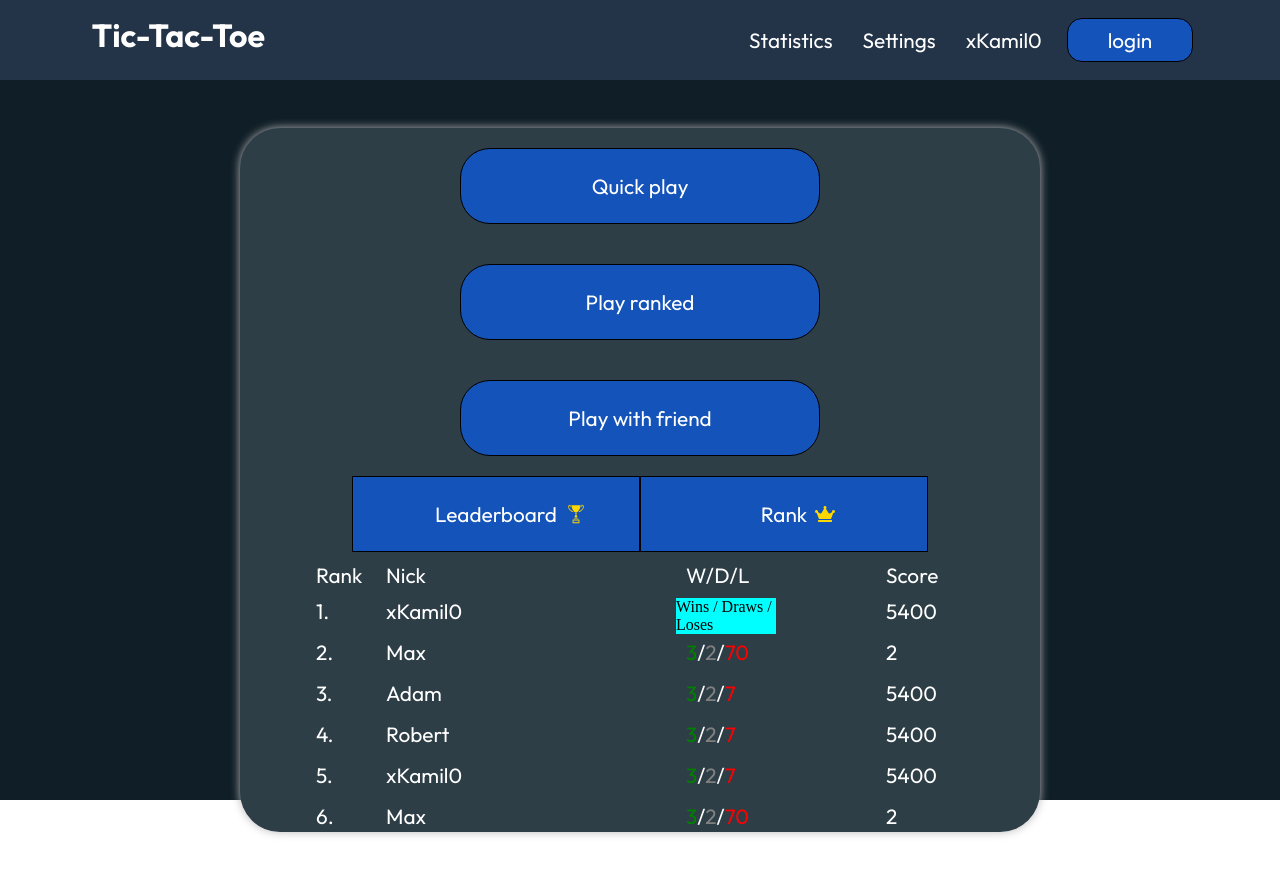
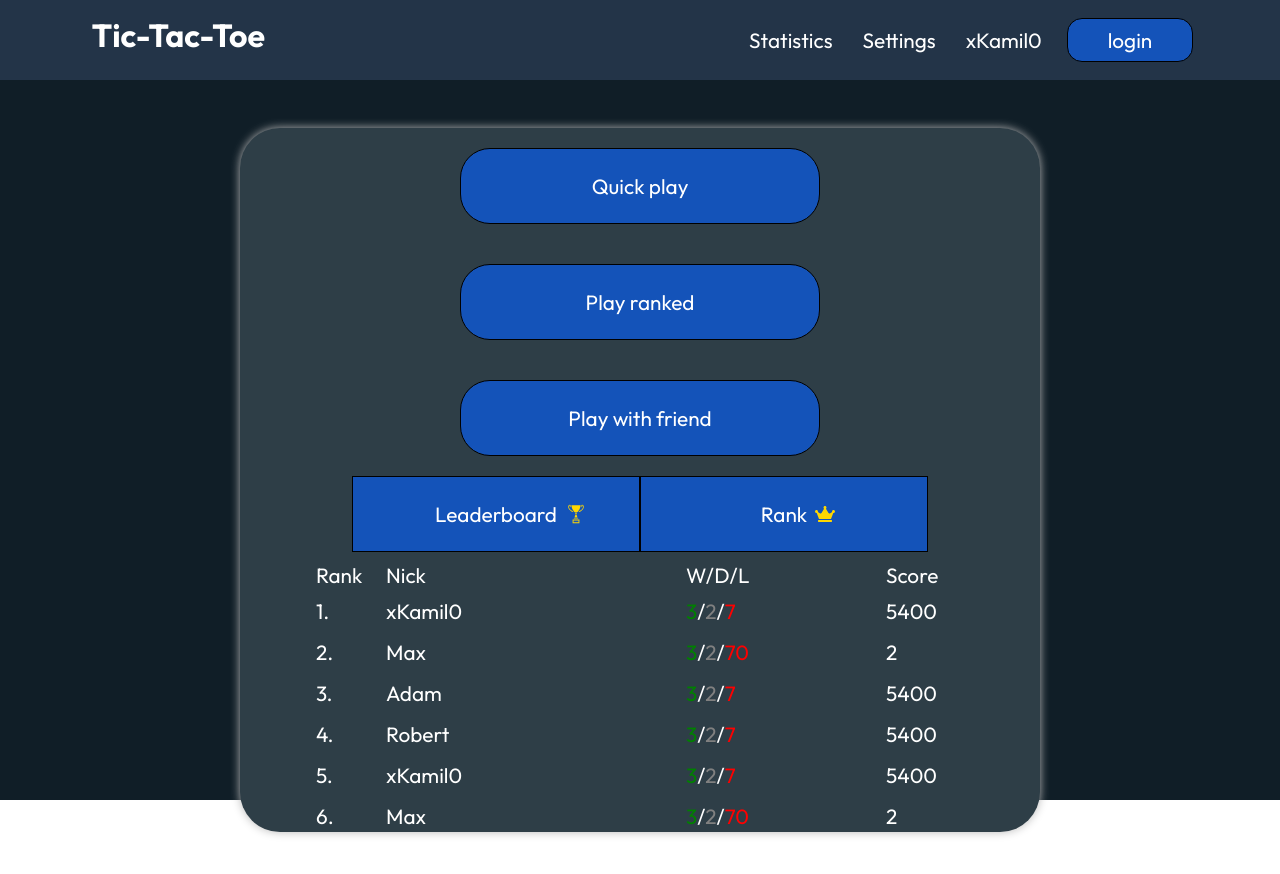
Before and after one commit to bilskik/Tic-Tac-Toe, a React (Create React App) app: page / in a window 1280 px wide. Shown: the top 874 px of the page. Built offline with nearby package versions, Linux system fonts and the light colour scheme.

Commit message:
Adding popup-info

```diff
--- a/src/App.css
+++ b/src/App.css
@@ -20,10 +20,12 @@
     --color-textlose: red;
     --color-textdraw: gray;
     --color-scroll: #A9BECA;
-    --color-backlight: #788993;
+    --color-backlight: rgb(120, 137, 147);
+    --color-popup: rgb(120, 137, 147,0.8);
     --fontBoard-size: 1.3rem;
     --fontNav-size: 1.3rem;
     --fontNav-mobile-size: 1.3rem;
     --fontHeader-size: 2rem;
     --fontHeader-mobile-size: 1.7rem;
+    --font-popup-size: 1rem;
 }
--- a/src/pages/home/mainSection/buttonContainer/board/Ranksboard.tsx
+++ b/src/pages/home/mainSection/buttonContainer/board/Ranksboard.tsx
@@ -1,3 +1,4 @@
+import { BlobOptions } from "buffer";
 import { playersData, playersRankData } from "../../../../../constraints/boardData";
 import PopupInfo from "../../popupinfo/PopupInfo";
 import "./ranksboard.css"
@@ -17,6 +18,8 @@ interface LeaderboardRanks {
   }
 const Ranksboard = (props : { type : string}) => {
     const [data,setData] = useState<PlayerRanks[] | LeaderboardRanks[]>();
+    const [popupShow, setPopupShow] = useState<boolean>(false);
+
     useEffect(() => {
         if(props.type === "leaderboard") {
             setData(playersData);
@@ -24,17 +27,33 @@ const Ranksboard = (props : { type : string}) => {
             setData(playersRankData);
         }
     },[props])
+    const handleWDLEnter = () => {
+        setPopupShow(true)
+    }
+    const handleWDLLeave = () => {
+        setPopupShow(false);
+    }
     return (
         <div className="board">
             <div className={`board__description board__description-${props.type}`}>
                 <p className="board__descrpition-rank">Rank</p>
                 <p className="board__descrpition-nick">Nick</p>
                 {
-                    props.type === "leaderboard" ? <p className="board__descrpition-stats">W/D/L</p> : <></>
+                    props.type === "leaderboard" ?
+                    <p
+                        className="board__descrpition-stats"
+                        onMouseEnter={handleWDLEnter}
+                        onMouseLeave={handleWDLLeave}>
+                        W/D/L
+                    </p>
+                    : <></>
                 }
                 <p className="board__descrpition-score">Score</p>
             </div>
-            <PopupInfo/>
+            {
+                popupShow ? <PopupInfo/> : <></>
+            }
+
             <div className="board__data">
             {
                 data?.map((elem,index) => {
--- a/src/pages/home/mainSection/popupinfo/PopupInfo.tsx
+++ b/src/pages/home/mainSection/popupinfo/PopupInfo.tsx
@@ -3,7 +3,7 @@ import "./popupinfo.css"
 const PopupInfo = () => {
   return (
     <div className='popup'>
-        Wins / Draws / Loses
+      <p>Wins / Draws / Loses</p>
     </div>
   )
 }
--- a/src/pages/home/mainSection/popupinfo/popupinfo.css
+++ b/src/pages/home/mainSection/popupinfo/popupinfo.css
@@ -1,7 +1,14 @@
 .popup {
     position: absolute;
-    background-color: aqua;
+    left: 50%;
+    top: 12%;
     z-index: 3;
-    width: 100px;
-    left: 55%;
+    border-radius: 15px;
+    padding: 0.7rem;
+    background-color: var(--color-popup);
+    font-family: var(--font-family);
+    font-size: var(--font-popup-size);
 }
+.popup > p {
+    color: var(--color-text);
+}
```
